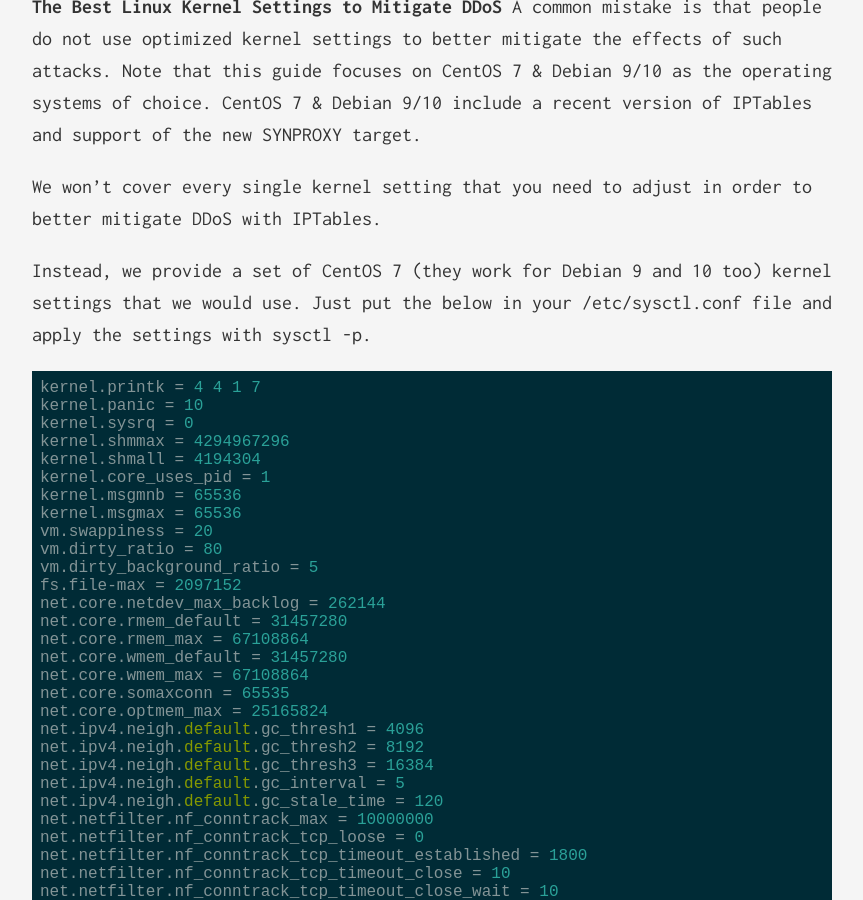
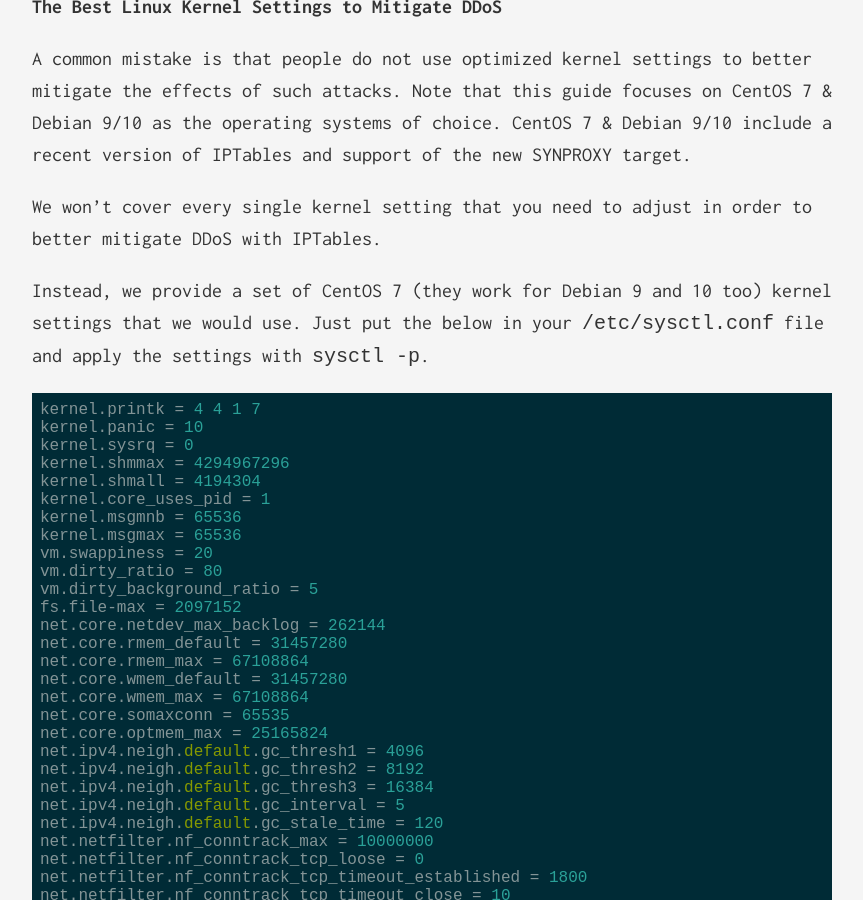
Before and after one commit to CalifaxYT/PersonalWS, a Jekyll site: the page built from _posts/2020-06-13-ee-unlimited-data.markdown, in a window 1280 px wide and 900 px high, scrolled down 908 px. Shown: the whole window, without its empty margins (208-1071 px from the left). Built offline with Jekyll 4.4.1, drawn with Linux system fonts in a browser that asks for light colours.

````diff
--- a/_posts/2020-06-13-ee-unlimited-data.markdown
+++ b/_posts/2020-06-13-ee-unlimited-data.markdown
@@ -13,12 +13,13 @@ While one can do a lot with IPTables, there isn’t a way around actual hardware
 **NOTE:** We’ll only cover protection from TCP-based attacks. Most UDP-based attacks are amplified reflection attacks that will exhaust the network interface card of any common server. The only mitigation approach that makes sense against these types of attacks is to block them at the edge,core network or even the carrier. If such attacks are able to reach your server, there isn’t much you can do against those multi-Gbit/s attacks except to move to a DDoS protected network.
 
 **The Best Linux Kernel Settings to Mitigate DDoS**
+
 A common mistake is that people do not use optimized kernel settings to better mitigate the effects of such attacks.
 Note that this guide focuses on CentOS 7 & Debian 9/10 as the operating systems of choice. CentOS 7 & Debian 9/10 include a recent version of IPTables and support of the new SYNPROXY target.
 
 We won’t cover every single kernel setting that you need to adjust in order to better mitigate DDoS with IPTables.
 
-Instead, we provide a set of CentOS 7 (they work for Debian 9 and 10 too) kernel settings that we would use. Just put the below in your /etc/sysctl.conf file and apply the settings with sysctl -p.
+Instead, we provide a set of CentOS 7 (they work for Debian 9 and 10 too) kernel settings that we would use. Just put the below in your ``/etc/sysctl.conf`` file and apply the settings with ``sysctl -p``.
 
 ```conf
 kernel.printk = 4 4 1 7
@@ -97,6 +98,7 @@ net.ipv4.conf.all.rp_filter = 1
 These kernel tweaks help to maximize the performance of your server under DDoS and should somewhat increase the effectiveness of the IPTables rules that we’re going to provide in this guide.
 
 **The Actual IPTables Anti-DDoS Rules**
+
 DDoS attacks are complex. There are many different types of them and it’s close to impossible to maintain signature-based rules against all. But luckily there is something called connection tracking (nf_conntrack kernel module), which can help us to mitigate almost any TCP-based DDoS attack that doesn’t use SYN packets that seem legitimate - this includes all types of ACK, SYN-ACK and bogus TCP flag DDoS attacks.
 
 [CalifaxYT Discord](https://discord.gg/WufbYbv)
````
